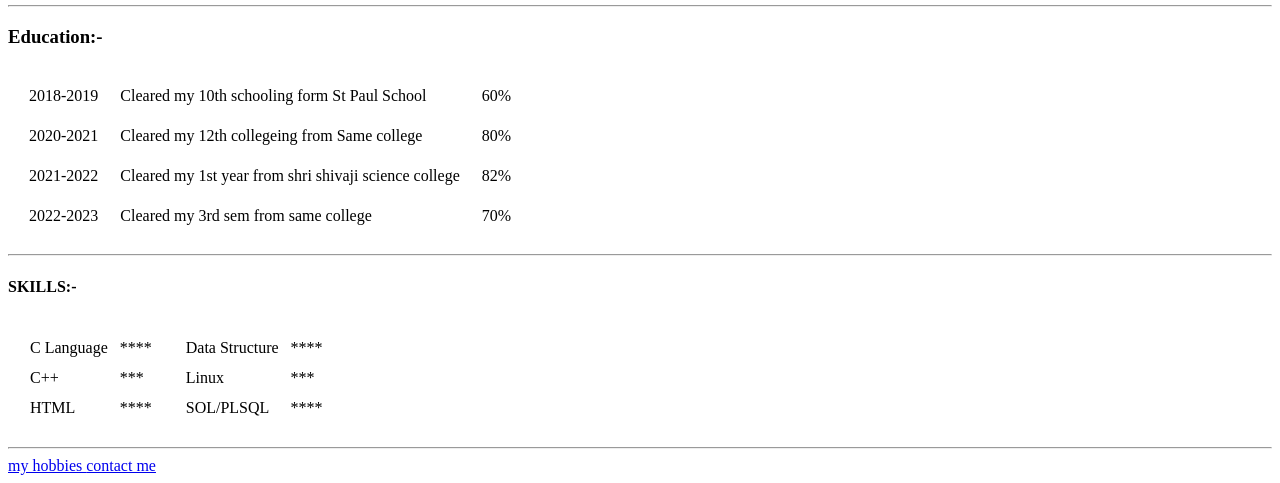
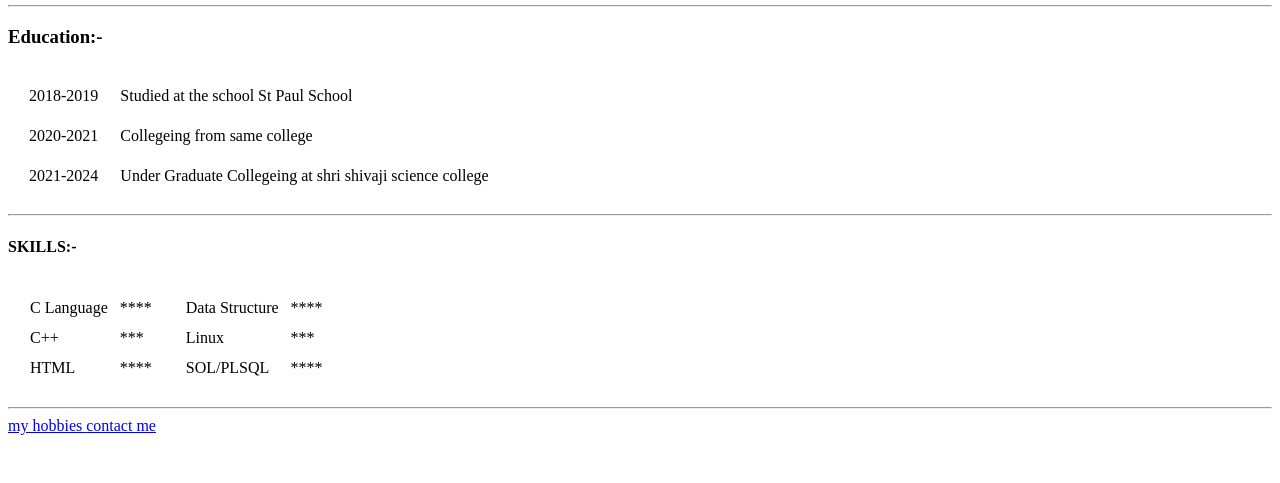
Before and after one commit to anugra02/cv, a plain HTML site: page index.html in a window 1280 px wide. Shown: the part 357-840 px from the top of the page. After the commit the page ends 800 px from the top, so only its background shows below. Drawn offline with Linux system fonts and the light colour scheme.

Commit message:
Update index.html

```diff
--- a/index.html
+++ b/index.html
@@ -16,24 +16,17 @@
   <h3> Education:- </h3>
   <table cellspacing="20px">
     <tr>
-      <td> 2018-2019</td>
-      <td> Cleared my 10th schooling form St Paul School </td>
-      <td>  60% </td>
+     <td> 2018-2019</td>
+      <td> Studied at the school St Paul School </td>
     </tr>
     <tr>
       <td>2020-2021</td>
-      <td> Cleared my 12th collegeing from Same college </td>
-      <td>  80% </td>
+      <td> Collegeing from same college </td>
     </tr>
     <tr>
-      <td> 2021-2022 </td>
-      <td> Cleared my 1st year from shri shivaji science college </td>
-      <td>  82% </td>
+      <td> 2021-2024 </td>
+      <td> Under Graduate Collegeing at shri shivaji science college </td>
     </tr>
-    <tr>
-      <td> 2022-2023 </td>
-      <td> Cleared my 3rd sem from same college </td>
-      <td>  70% </td>
 </table>
 <hr>
   <h4> SKILLS:-</h4>
```
